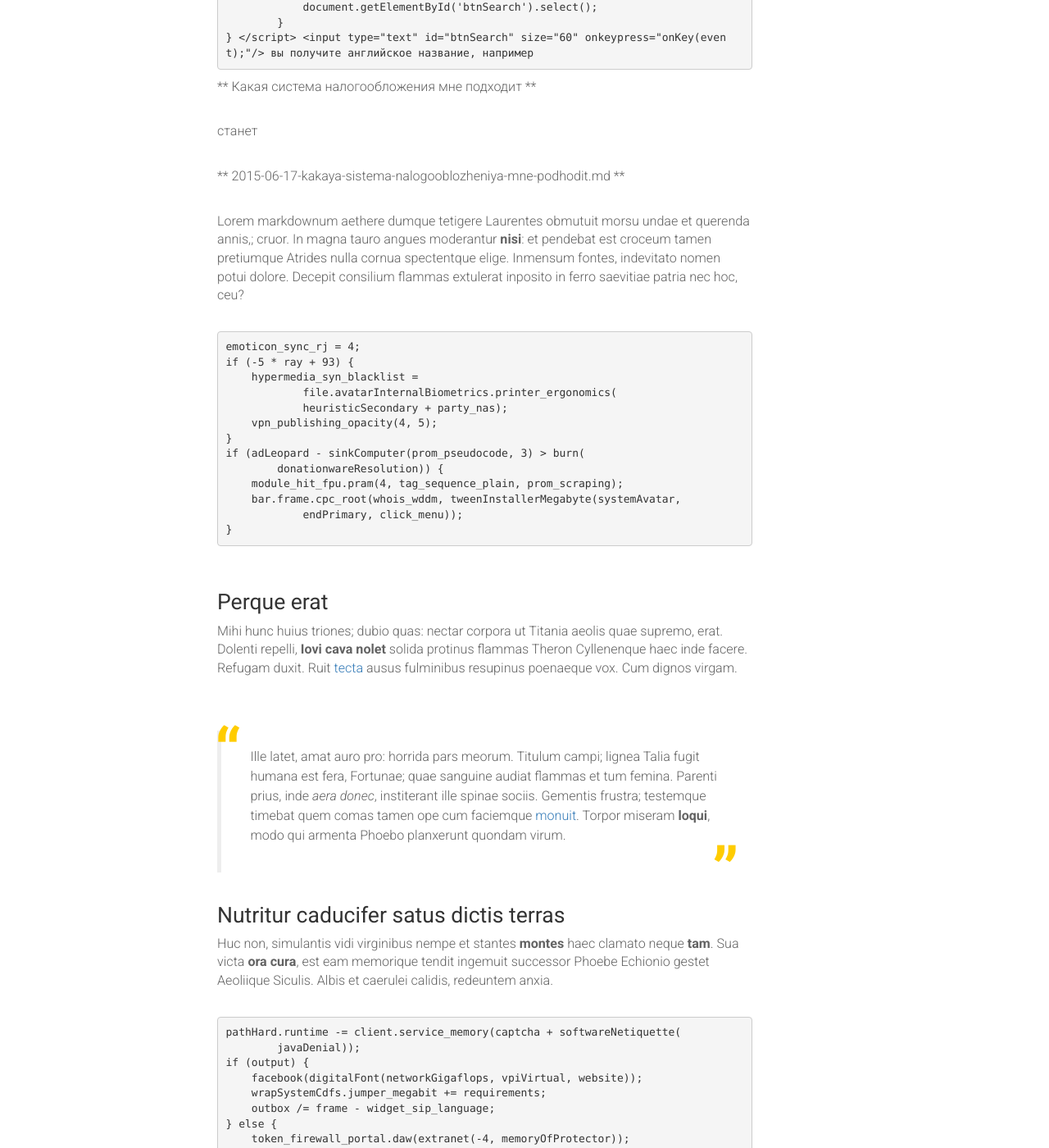
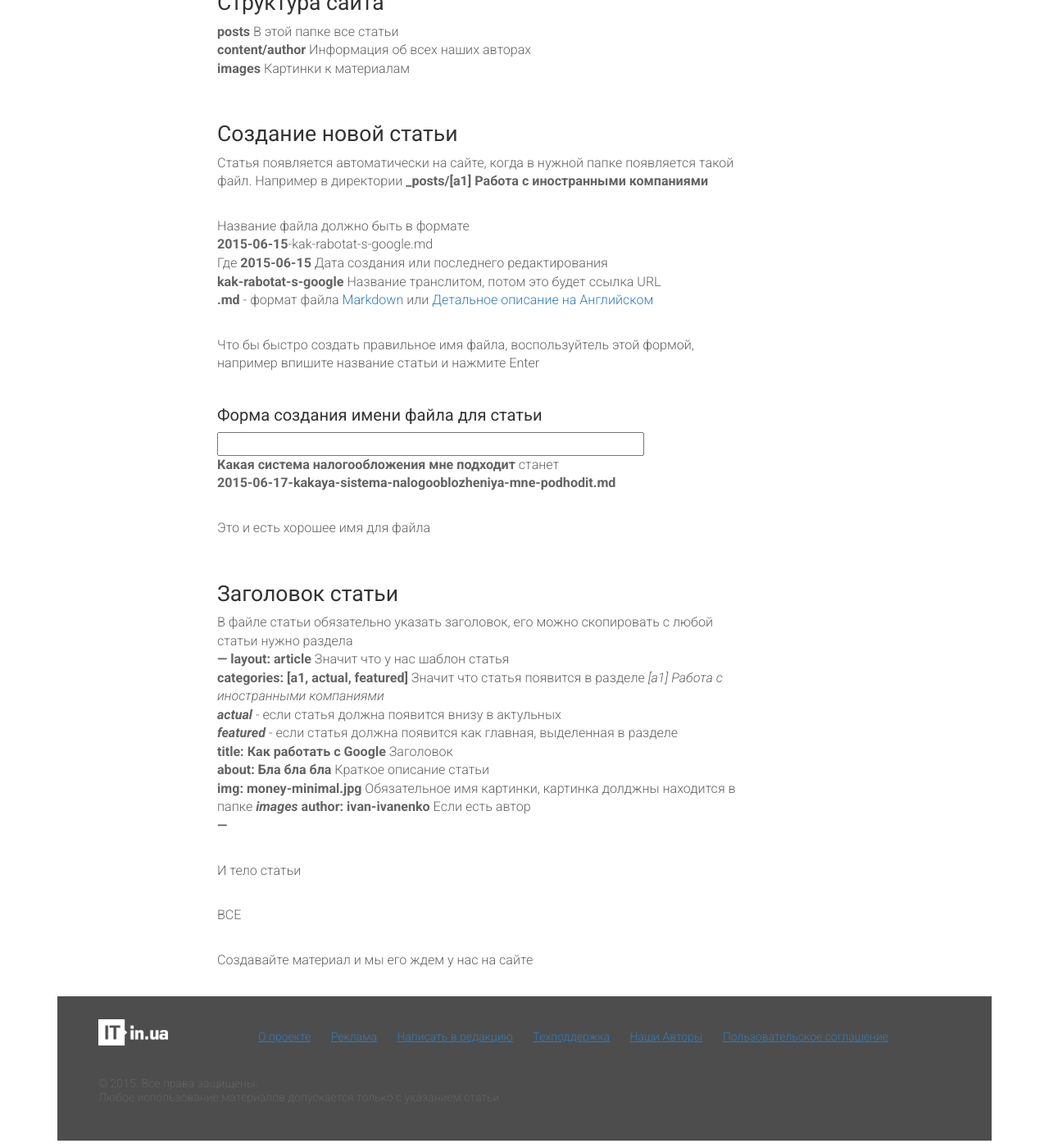
Before and after one commit to itinua/itinua.github.io, a Jekyll site: the page built from content/add-material.md, in a window 1280 px wide and 1400 px high, scrolled down 1753 px. Shown: the whole window at 82% size. Built offline with Jekyll 4.4.1, drawn with Linux system fonts in a browser that asks for light colours; Markdown is read by kramdown in place of the engine named in the settings; some of the changed text lies outside the part shown.

Commit message:
статья как добавить материал

```diff
--- a/_config.yml
+++ b/_config.yml
@@ -6,6 +6,8 @@ relative_permalinks: false
 safe: true
 lsi: false
 pygments: true
+
+admin_email: ivan.ivanenko@gmail.com
 
 all_categories:
 - id: a1
--- a/content/add-material.md
+++ b/content/add-material.md
@@ -2,46 +2,78 @@
 layout: main
 title: Добавление нового материла на сайт ITIN.ua
 ---
-# Добавления новой статьи на сайт ITIN.ua
+# Добавления нового материала
 Мы расматриваем интересные статьи от всех пользователей.
-Если они интересны нам, мы их разместим.
-Автору статьи это интересно тем, что информация о нем появится у нас на сайте, это поможет ему стать более популярным
-и привлечь нашу аудиторию к своим услугам.
+Интересные статьи, которые относятся к тематике нашего сайта, мы разместим после модерации.
+В статье будет имя автора и ссылка на его профиль, с информацией о себе и видам деятельности
 
-## Как же добавить новое?
-### 1) Через Email
-Вышлите нам на емейл **anna1.ivanenko@gmail.com** свою статью с указанием раздела.
-Если вы пиште нам первый раз, тогда вышлите свое фото, и краткую информацию о себе
-Например как в разделе [Наши авторы](/content/list/users.html)
-Статья появится сразу после модерации
+## Как добавить новый материал?
 
-### 2) Через GitHub
-Миллионы людей совместно работают над статьями и даже целыми ресурсами
-Вот например примеры
+## Самое простое, выслать на Email
+Вышлите нам на емейл [{{site.admin_email}}](mailto:{{site.admin_email}}) свою статью.
+Воспользуйтесь шаблоном:
 
-[asdf](/content/list/users.html)
+**Заголок статьи:** например, Вывод денег в Украину
+**Категория:** например, Работа с иностранными компаниями
+**Краткое описание:** например, Помимо принятого сообществом традиционного энциклопедического стандарта на заголовки статей, время от времени у некоторых участников возникают идеи создания своих, искусственных стандартов.
+**Аватор:** Иван Васильев
+**Картинка:** файл или ссылка на илюстарцию к материалу
+__*Сама статья*__
 
-[asd asd asdf](/content/list/users.html)
+Если вы пиште нам первый раз, тогда добавте свое фото, и краткую информацию о себе.
+Например как в разделе [Наши авторы](/content/list/users.html).
+Статья появится на сайте сразу после модерации
 
-Любой программист или тестер знает как работать с GitHub это очень просто
+## Коллективаная работа с сайтом через GitHub
+Миллионы людей совместно работают над статьями и даже целыми ресурсами с помощью [GitHub](https://ru.wikipedia.org/wiki/GitHub).
+Внося изменения на GitHub, они появятся у нас на сайте.
 
-Идея такая, что вы вносите изменения под своим GitHub аккаунтом и предлагаете нам их внести на сайт.
-Если материал проходит модерацию, мы его добавляем или же просим вас внести корректировки
+**GitHub** самый крупный веб-сервис для хостинга проектов, документов, сайтов и их совместной разработки.
+Основан на системе контроля версий [Git](https://ru.wikipedia.org/wiki/Git)
+
+Вот успешне примеры совмесной работы с текстами:
+[Команда математиков за полгода написала 600-страничную книгу, используя GitHub](http://habrahabr.ru/post/184716/)
+[Гражданский кодекс Франции теперь на Github](http://geektimes.ru/post/248196/)
+[Исландия: каждая кухарка может написать Конституцию](http://ttolk.ru/?p=14243)
 
 ## Работа с GitHub
+Прочитайте первые разделы книги [Введение в Git](https://git-scm.com/book/ru/v1)
+Зареестрируйтесь на сайте [https://github.com/](https://github.com/)
+Сделайте Fork (Свою копию) нашего проекта [https://github.com/itinua/itinua.github.io](https://github.com/itinua/itinua.github.io)
+Установите Клиент [GitHub on Windows](https://msysgit.github.io/) или [GitHub on Mac](https://mac.github.com/) или [PyCharm](https://www.jetbrains.com/pycharm/)
+Добавте свой репозиторий и сделайте **Синхронизацию**
+**Pull**(тянуть) взять последния изменения
+**Push**(толкать) отдать измения в репозиторий (например правки или новую статью)
+Сделайте **Pull Request** в наш репозиторий [itinua.github.io](https://github.com/itinua/itinua.github.io)
 
-## Структура сайна
+В дальнейшем, вам неоходимы только три простых действия **Затянуть** последние измения **Толкнуть** свои нам на сайт и попросить их принять.
 
-## Формирование файла для статьи
+На самом деле все вышесказанное очень простое действие, так работают миллионы программистов, тестеров, верстальщиков и других образовнных людей.
+В современном мире совместная разработка возможна только благодаря таким вот системам :)
 
-## Заголовок статьи
+## Структура сайта
 
-## Добавления автора
+**posts**  В этой папке все статьи
+**content/author** Информация об всех наших авторах
+**images** Картинки к материалам
 
-Вставте сюта название статьи и нажмите Enter
+## Создание новой статьи
+Статья появляется автоматически на сайте, когда в нужной папке появляется такой файл.
+Например в директории
+**_posts/[a1] Работа с иностранными компаниями**
+
+Название файла должно быть в формате
+**2015-06-15**-kak-rabotat-s-google.md
+Где
+**2015-06-15** Дата создания или последнего редактирования
+**kak-rabotat-s-google** Название транслитом, потом это будет ссылка URL
+**.md** - формат файла [Markdown](http://webquant.ru/posts/markdown/) или [Детальное описание на Английском](http://daringfireball.net/projects/markdown/syntax)
+
+Что бы быстро создать правильное имя файла, воспользуйтель этой формой, например впишите название статьи и нажмите Enter
+
 <script >
     var a = {"Ё":"YO","Й":"I","Ц":"TS","У":"U","К":"K","Е":"E","Н":"N","Г":"G","Ш":"SH","Щ":"SCH","З":"Z","Х":"H","Ъ":"'","ё":"yo","й":"i","ц":"ts","у":"u","к":"k","е":"e","н":"n","г":"g","ш":"sh","щ":"sch","з":"z","х":"h","ъ":"'","Ф":"F","Ы":"I","В":"V","А":"a","П":"P","Р":"R","О":"O","Л":"L","Д":"D","Ж":"ZH","Э":"E","ф":"f","ы":"i","в":"v","а":"a","п":"p","р":"r","о":"o","л":"l","д":"d","ж":"zh","э":"e","Я":"Ya","Ч":"CH","С":"S","М":"M","И":"I","Т":"T","Ь":"","Б":"B","Ю":"YU","я":"ya","ч":"ch","с":"s","м":"m","и":"i","т":"t","ь":"","б":"b","ю":"yu"};
-
+раздела
     function transliterate(word){
     return word.replace(/ь/g, '').replace(/Ь/g, '').split('').map(function (char) {
     return a[char] || char;
@@ -62,71 +94,29 @@ title: Добавление нового материла на сайт ITIN.ua
             }
     }
 </script>
+###Форма создания имени файла для статьи
 <input type="text" id="btnSearch" size="60" onkeypress="onKey(event);"/>
-вы получите английское название, например
+**Какая система налогообложения мне подходит**
+станет
+**2015-06-17-kakaya-sistema-nalogooblozheniya-mne-podhodit.md**
 
-** Какая система налогообложения мне подходит **
+Это и есть хорошее имя для файла
 
-станет
+## Заголовок статьи
+В файле статьи обязательно указать заголовок, его можно скопировать с любой статьи нужно раздела
+**---**
+**layout: article** Значит что у нас шаблон статья
+**categories: [a1, actual, featured]** Значит что статья появится в разделе _[a1] Работа с иностранными компаниями_
+  ***actual*** - если статья должна появится внизу в актульных
+  ***featured*** - если статья должна появится как главная, выделенная в разделе
+**title: Как работать с Google** Заголовок
+**about: Бла бла бла** Краткое описание статьи
+**img: money-minimal.jpg** Обязательное имя картинки, картинка долджны находится в папке ***images***
+**author: ivan-ivanenko** Если есть автор
+**---**
 
-** 2015-06-17-kakaya-sistema-nalogooblozheniya-mne-podhodit.md **
+И тело статьи
 
+ВСЕ
 
-
-Lorem markdownum aethere dumque tetigere Laurentes obmutuit morsu undae et
-querenda annis,; cruor. In magna tauro angues moderantur **nisi**: et pendebat
-est croceum tamen pretiumque Atrides nulla cornua spectentque elige. Inmensum
-fontes, indevitato nomen potui dolore. Decepit consilium flammas extulerat
-inposito in ferro saevitiae patria nec hoc, ceu?
-
-    emoticon_sync_rj = 4;
-    if (-5 * ray + 93) {
-        hypermedia_syn_blacklist =
-                file.avatarInternalBiometrics.printer_ergonomics(
-                heuristicSecondary + party_nas);
-        vpn_publishing_opacity(4, 5);
-    }
-    if (adLeopard - sinkComputer(prom_pseudocode, 3) > burn(
-            donationwareResolution)) {
-        module_hit_fpu.pram(4, tag_sequence_plain, prom_scraping);
-        bar.frame.cpc_root(whois_wddm, tweenInstallerMegabyte(systemAvatar,
-                endPrimary, click_menu));
-    }
-
-## Perque erat
-
-Mihi hunc huius triones; dubio quas: nectar corpora ut Titania aeolis quae
-supremo, erat. Dolenti repelli, **Iovi cava nolet** solida protinus flammas
-Theron Cyllenenque haec inde facere. Refugam duxit. Ruit
-[tecta](http://imgur.com/) ausus fulminibus resupinus poenaeque vox. Cum dignos
-virgam.
-
-> Ille latet, amat auro pro: horrida pars meorum. Titulum campi; lignea Talia
-> fugit humana est fera, Fortunae; quae sanguine audiat flammas et tum femina.
-> Parenti prius, inde *aera donec*, institerant ille spinae sociis. Gementis
-> frustra; testemque timebat quem comas tamen ope cum faciemque
-> [monuit](http://omgcatsinspace.tumblr.com/). Torpor miseram **loqui**, modo
-> qui armenta Phoebo planxerunt quondam virum.
-
-## Nutritur caducifer satus dictis terras
-
-Huc non, simulantis vidi virginibus nempe et stantes **montes** haec clamato
-neque **tam**. Sua victa **ora cura**, est eam memorique tendit ingemuit
-successor Phoebe Echionio gestet Aeoliique Siculis. Albis et caerulei calidis,
-redeuntem anxia.
-
-    pathHard.runtime -= client.service_memory(captcha + softwareNetiquette(
-            javaDenial));
-    if (output) {
-        facebook(digitalFont(networkGigaflops, vpiVirtual, website));
-        wrapSystemCdfs.jumper_megabit += requirements;
-        outbox /= frame - widget_sip_language;
-    } else {
-        token_firewall_portal.daw(extranet(-4, memoryOfProtector));
-        disk += tag;
-        dhcp_apache(dashboard_honeypot_pda);
-    }
-    bezel_standby_key = rw_broadband_virus(cardKilobit, 2);
-
-Est pondere vellet. Sic adest virgo [hic](http://hipstermerkel.tumblr.com/)
-caudas parente sudore nimiique si sparsas!
+Создавайте материал и мы его ждем у нас на сайте
```
